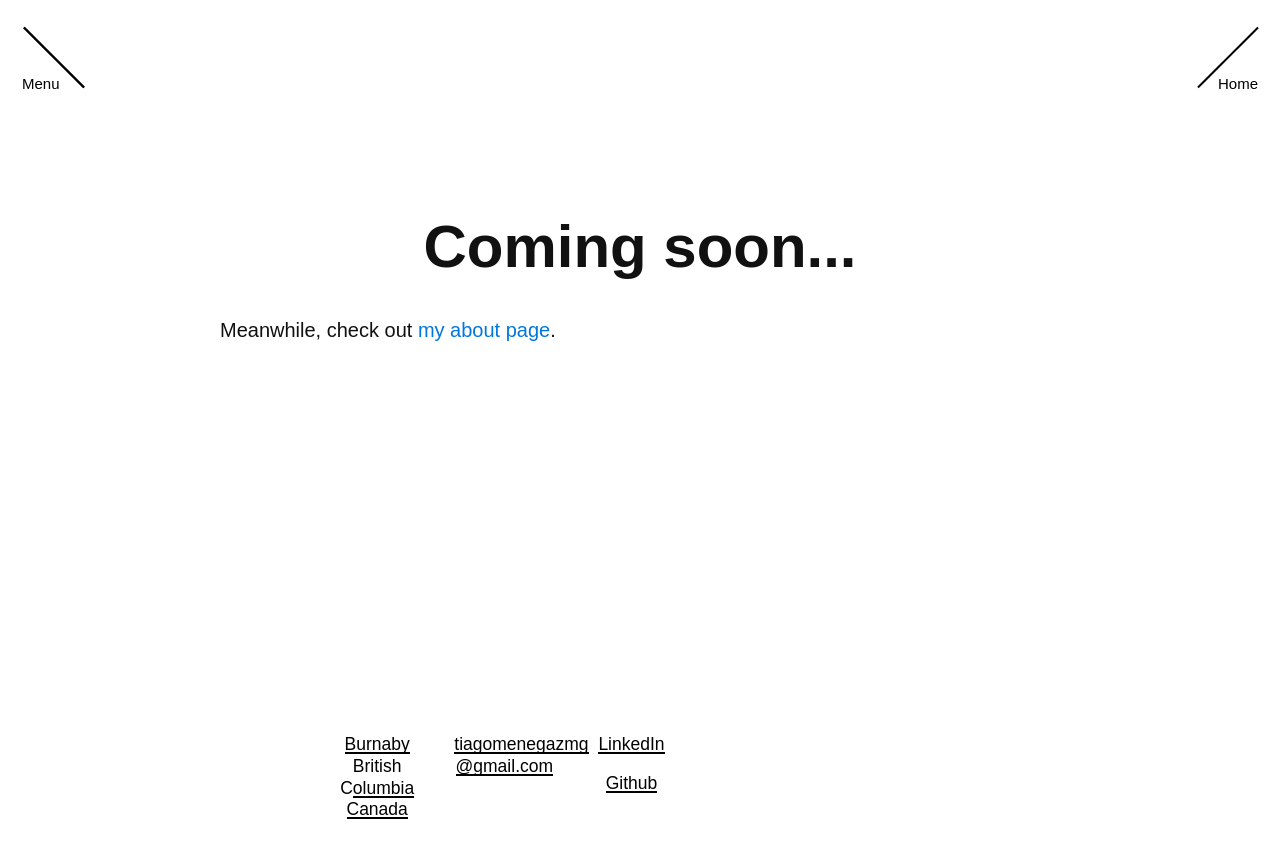
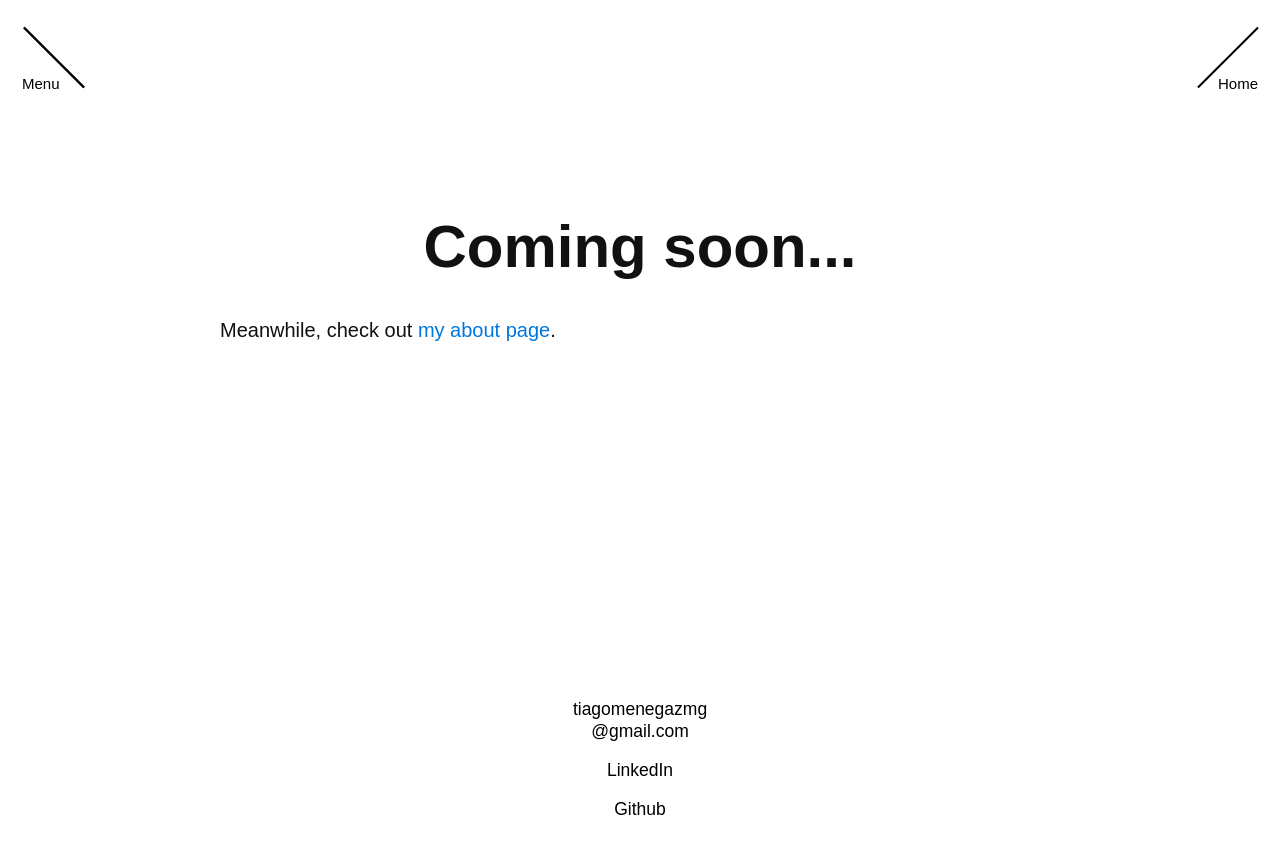
Before and after one commit to tiagomenegaz/tiagomenegaz.github.io, a Jekyll site: the page built from index.html, in a window 1280 px wide. Shown: the top 858 px of the page. Built offline with Jekyll 4.4.1, drawn with Linux system fonts in a browser that asks for light colours; nearby versions of some CDN libraries; some web fonts are replaced; the list of posts is cut into pages by our own code.

Commit message:
Fix footer layout

```diff
--- a/_includes/footer.html
+++ b/_includes/footer.html
@@ -1,19 +1,8 @@
 <footer class="center">
   <div class="desktop-footer">
-    <div class="footer-each">
-      <h5>
-        <a href="https://www.google.com/maps/place/Burnaby,+BC/@49.2399566,-123.0402411,12z/" target="_blank">
-          <span>Burnaby</span><br><span>British Columbia</span><br><span>Canada</span>
-        </a>
-      </h5>
-    </div>
-    <div class="footer-each">
       <h5><a href="mailto:tiagomenegazmg@gmail.com"><span>tiagomenegazmg</span><br><span>@gmail.com</span></a></h5>
-    </div>
-    <div class="footer-each">
       <h5><a href="https://www.linkedin.com/in/tiagomenegaz/" target="_blank" alt="LinkedIn"><span>LinkedIn</span></a></h5>
       <h5><a href="https://github.com/tiagomenegaz" target="_blank" alt="Github"><span>Github</span></a></h5>
-    </div>
   </div>
 </footer>
 
@@ -55,7 +44,7 @@ footer .desktop-footer .footer-each:first-child {
     margin-left: 4%;
 }
 
-footer .footer-each a {
+footer .desktop-footer a {
   text-decoration: none;
   background-image: none;
   color: #000;
```
